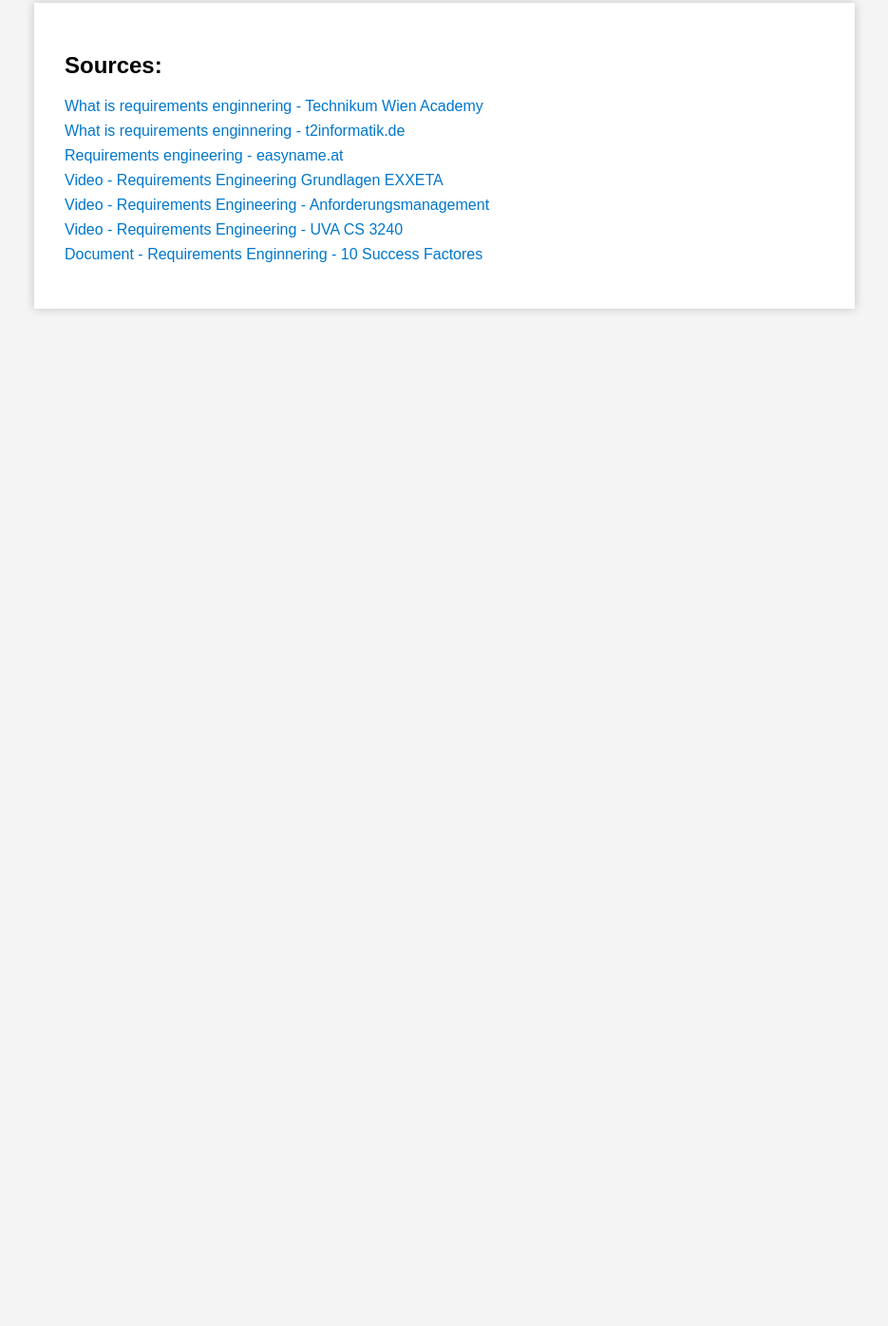
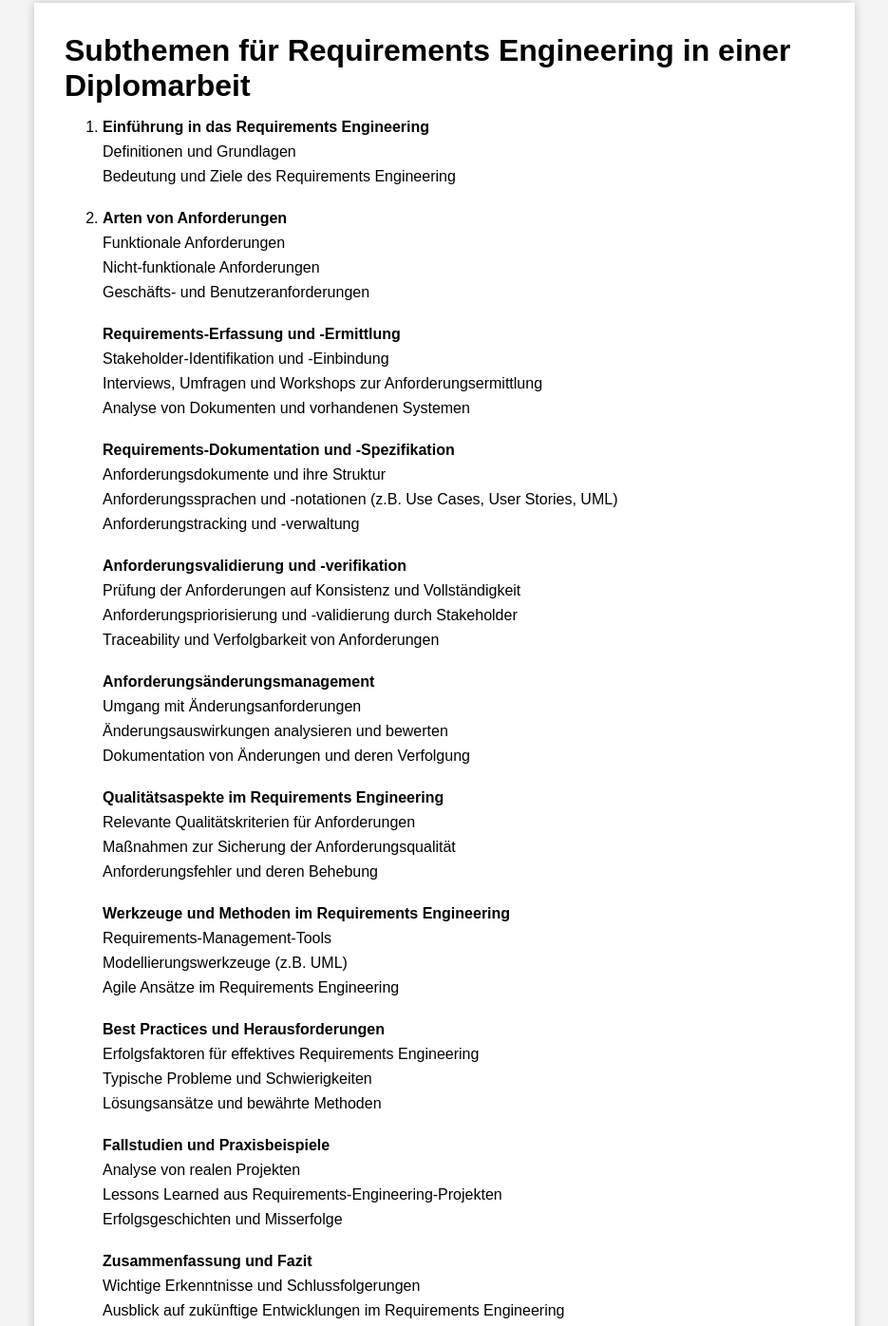
Before and after one commit to MirrorDev/Diploma-Thesis, a website: page index-nikola.html in a window 1280 px wide. Shown: the part 1044-2440 px from the top of the page at 95% size, without its empty margins (172-1107 px from the left). Before the commit the page ends 1401 px from the top, so only its background shows below. Drawn offline with Linux system fonts and the light colour scheme.

Commit message:
Added Subthemes (small issues availible)

```diff
--- a/index-nikola.html
+++ b/index-nikola.html
@@ -84,6 +84,86 @@
 </div>
 
 <div class="container">
+    <h1>Subthemen für Requirements Engineering in einer Diplomarbeit</h1>
+
+    <ol>
+            <li><strong>Einführung in das Requirements Engineering</strong></li>
+            <ul>
+                <li>Definitionen und Grundlagen</li>
+                <li>Bedeutung und Ziele des Requirements Engineering</li>
+            </ul>
+            <br>
+            <li><strong>Arten von Anforderungen</strong></li>
+            <ul>
+                <li>Funktionale Anforderungen</li>
+                <li>Nicht-funktionale Anforderungen</li>
+                <li>Geschäfts- und Benutzeranforderungen</li>
+                <br>
+        <li><strong>Requirements-Erfassung und -Ermittlung</strong></li>
+            <ul>
+                <li>Stakeholder-Identifikation und -Einbindung</li>
+                <li>Interviews, Umfragen und Workshops zur Anforderungsermittlung</li>
+                <li>Analyse von Dokumenten und vorhandenen Systemen</li>
+            </ul>
+                <br>
+        <li><strong>Requirements-Dokumentation und -Spezifikation</strong></li>
+            <ul>
+                <li>Anforderungsdokumente und ihre Struktur</li>
+                <li>Anforderungssprachen und -notationen (z.B. Use Cases, User Stories, UML)</li>
+                <li>Anforderungstracking und -verwaltung</li>
+            </ul>
+                <br>
+            <li><strong>Anforderungsvalidierung und -verifikation</strong></li>
+            <ul>
+                <li>Prüfung der Anforderungen auf Konsistenz und Vollständigkeit</li>
+                <li>Anforderungspriorisierung und -validierung durch Stakeholder</li>
+                <li>Traceability und Verfolgbarkeit von Anforderungen</li>
+            </ul>
+                <br>
+            <li><strong>Anforderungsänderungsmanagement</strong></li>
+            <ul>
+                <li>Umgang mit Änderungsanforderungen</li>
+                <li>Änderungsauswirkungen analysieren und bewerten</li>
+                <li>Dokumentation von Änderungen und deren Verfolgung</li>
+            </ul>
+                <br>
+            <li><strong>Qualitätsaspekte im Requirements Engineering</strong></li>
+            <ul>
+                <li>Relevante Qualitätskriterien für Anforderungen</li>
+                <li>Maßnahmen zur Sicherung der Anforderungsqualität</li>
+                <li>Anforderungsfehler und deren Behebung</li>
+            </ul>
+                <br>
+            <li><strong>Werkzeuge und Methoden im Requirements Engineering</strong></li>
+            <ul>
+                <li>Requirements-Management-Tools</li>
+                <li>Modellierungswerkzeuge (z.B. UML)</li>
+                <li>Agile Ansätze im Requirements Engineering</li>
+            </ul>
+                <br>
+            <li><strong>Best Practices und Herausforderungen</strong></li>
+            <ul>
+                <li>Erfolgsfaktoren für effektives Requirements Engineering</li>
+                <li>Typische Probleme und Schwierigkeiten</li>
+                <li>Lösungsansätze und bewährte Methoden</li>
+            </ul>
+                <br>
+            <li><strong>Fallstudien und Praxisbeispiele</strong></li>
+            <ul>
+                <li>Analyse von realen Projekten</li>
+                <li>Lessons Learned aus Requirements-Engineering-Projekten</li>
+                <li>Erfolgsgeschichten und Misserfolge</li>
+            </ul>
+                <br>
+            <li><strong>Zusammenfassung und Fazit</strong></li>
+            <ul>
+                <li>Wichtige Erkenntnisse und Schlussfolgerungen</li>
+                <li>Ausblick auf zukünftige Entwicklungen im Requirements Engineering</li>
+            </ul>
+    </ol>
+</div>
+
+<div class="container">
     <h2>Sources:</h2>
     <ul id="source-list">
         <!-- Sources will be added here dynamically using JavaScript -->
```
